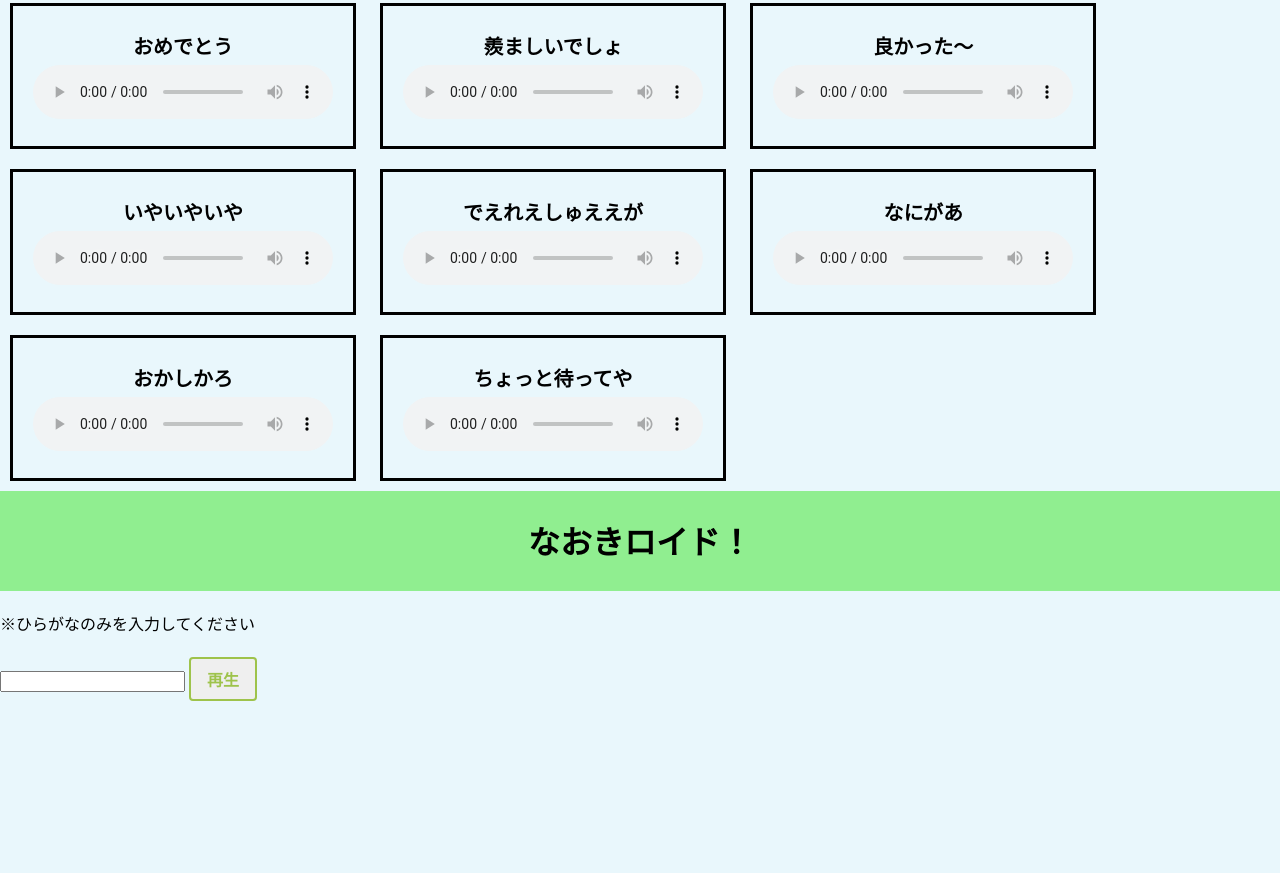
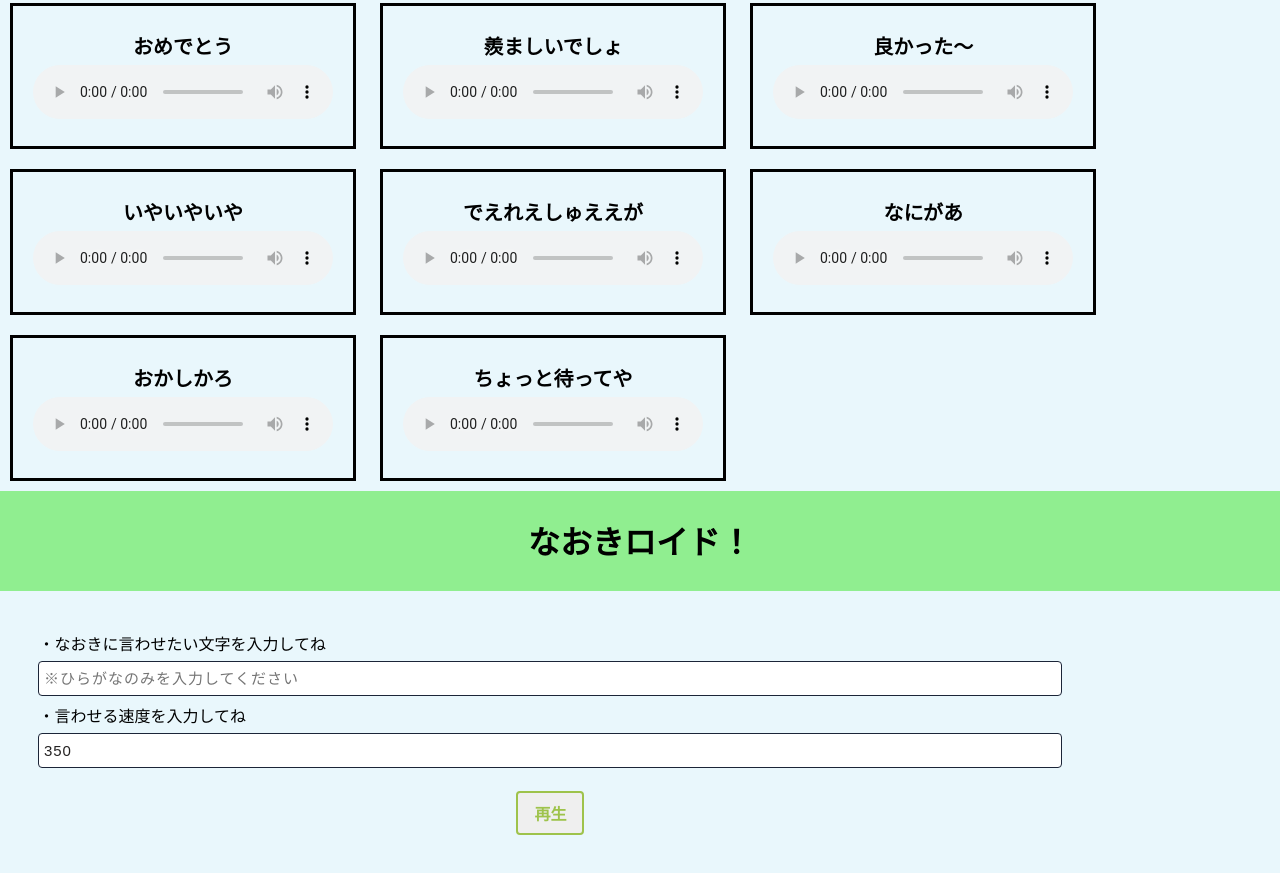
Before and after one commit to yudaiw0702/naokivoice.github.io, a plain HTML site: page index.html in a window 1280 px wide. Shown: the part 1792-2665 px from the top of the page. Before the commit the page ends 2500 px from the top, so only its background shows below. Drawn offline with Linux system fonts and the light colour scheme.

Commit message:
速度を変更できるようにした

```diff
--- a/index.html
+++ b/index.html
@@ -172,9 +172,17 @@
     <h1>なおきロイド！</h1>
   </header>
 
-  <p>※ひらがなのみを入力してください</p>
-  <input id="Text1" type="text" />
-  <input id="Button1" type="button" value="再生" />
+  <div class="cp_iptxt">
+    <label class="ef">
+    <a>・なおきに言わせたい文字を入力してね</a>
+    <input id="Text1" type="text" placeholder="※ひらがなのみを入力してください">
+    <a>・言わせる速度を入力してね</a>
+    <input id="Text2" type="text" value="350" placeholder="※速度を入力してください（通常：350）">
+    <div class="container">
+      <input id="Button1" type="button" value="再生" />
+    </div>
+    </label>
+  </div>
 
 </body>
 </html>
--- a/naokiroid.js
+++ b/naokiroid.js
@@ -1,6 +1,7 @@
 $(document).ready(function () {
   $("#Button1").click(function () {
     inputText = $("#Text1").val();
+    textspeed = $("#Text2").val();
 
     let res = inputText.split("");
 
@@ -10,7 +11,7 @@ $(document).ready(function () {
         let list = "./mp3/naokiroid/"+res[i]+".m4a";
         audioElem.src = list;
         audioElem.play();
-        setTimeout(function(){doSomethingLoop(maxCount, ++i)}, 350);
+        setTimeout(function(){doSomethingLoop(maxCount, ++i)}, textspeed);
       }
     }
 
```
